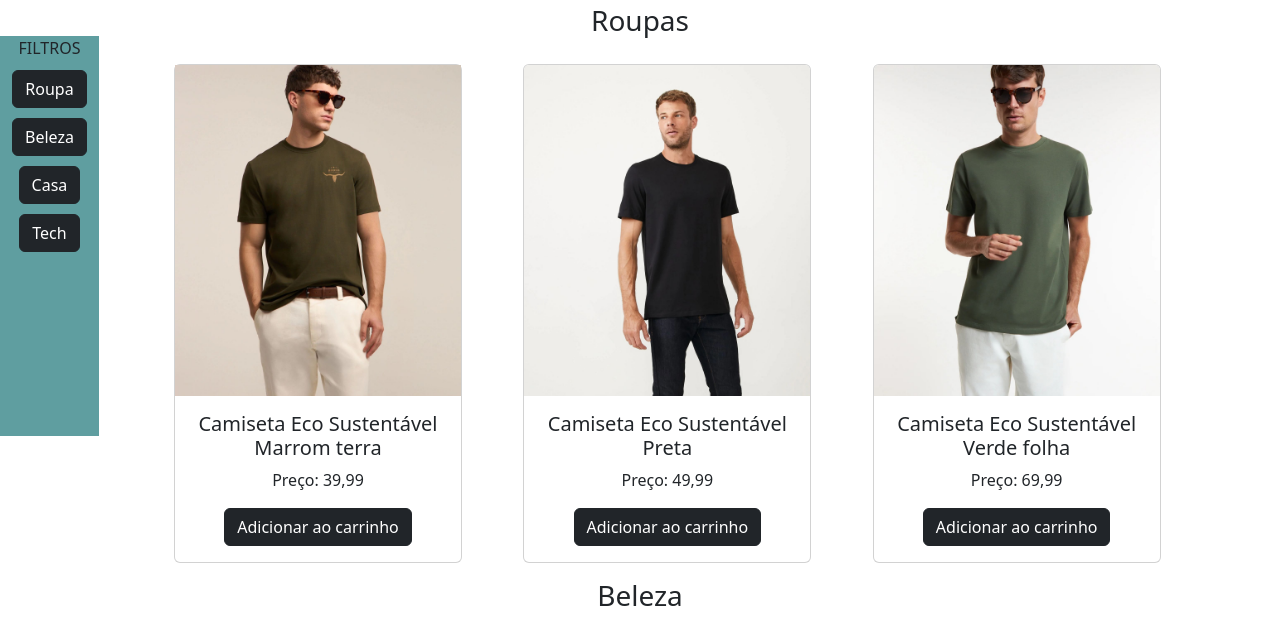
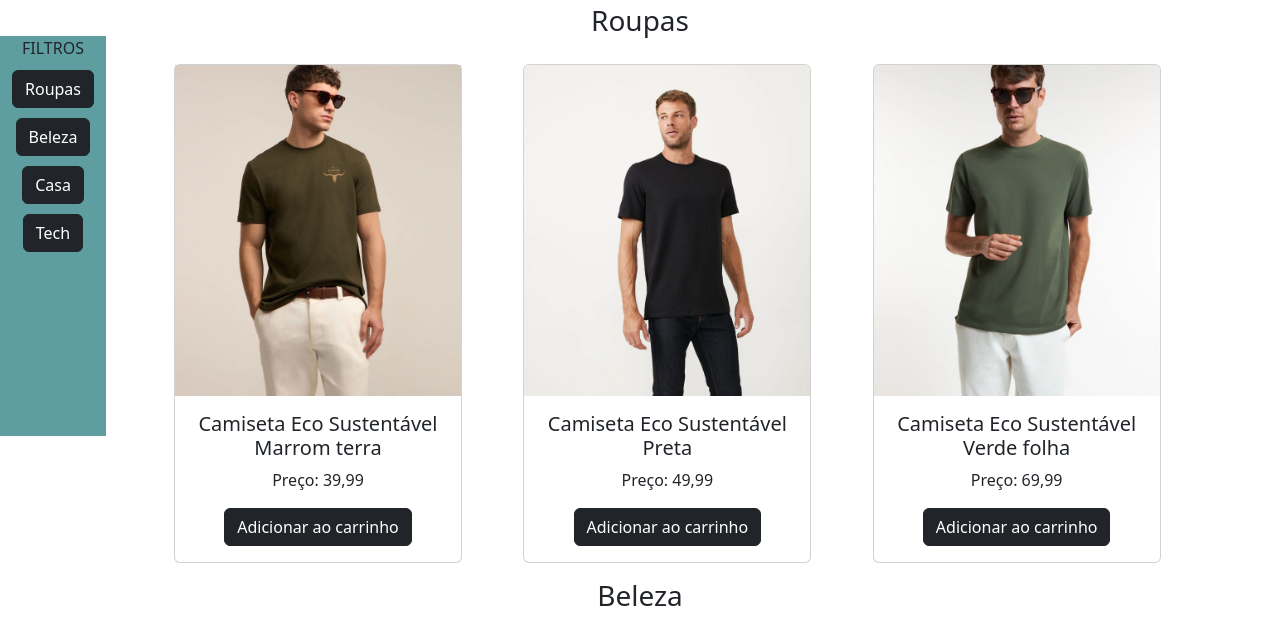
Before and after one commit to Adolfohada/CP4Front, a plain HTML site: page CP4Front-main1/categorias.html in a window 1280 px wide. Shown: the part 180-800 px from the top of the page. Drawn offline with nearby package versions, Linux system fonts and the light colour scheme.

Commit message:
Add files via upload

```diff
--- a/CP4Front-main1/categorias.html
+++ b/CP4Front-main1/categorias.html
@@ -39,16 +39,16 @@
             <div class="column align-items-start">
                 FILTROS
                 <div class="col">
-                    <a href="#" class="btn btn-dark">Roupa</a>
+                    <a href="#Roupas" class="btn btn-dark">Roupas</a>
                   </div>
                   <div class="col">
-                    <a href="#" class="btn btn-dark">Beleza</a>
+                    <a href="#Beleza" class="btn btn-dark">Beleza</a>
                   </div>
                   <div class="col">
-                    <a href="#" class="btn btn-dark">Casa</a>
+                    <a href="#Casa" class="btn btn-dark">Casa</a>
                   </div>
                   <div class="col">
-                    <a href="#" class="btn btn-dark">Tech</a>
+                    <a href="#Tech" class="btn btn-dark">Tech</a>
                   </div>
             </div>
           </div>
@@ -57,7 +57,7 @@
 
     <div class="container text-center contcategoria">
         <h1>Tabela de produtos</h1>
-        <h3 class="nomerow">Roupas</h3>
+        <h3 id="Roupas"class="nomerow">Roupas</h3>
         <div class="row linha">
             <div class="col">
                 <div class="card" style="width: 18rem;">
@@ -90,7 +90,7 @@
                 </div>
             </div>
         </div>
-        <h3 class="nomerow">Beleza</h3>
+        <h3 id="Beleza" class="nomerow">Beleza</h3>
         <div class="row linha">
             <div class="col">
                 <div class="card" style="width: 18rem;">
@@ -123,7 +123,7 @@
                 </div>
             </div>
         </div>
-        <h3 class="nomerow">Casa</h3>
+        <h3 id="Casa" class="nomerow">Casa</h3>
         <div class="row linha">
             <div class="col">
                 <div class="card" style="width: 18rem;">
@@ -156,7 +156,7 @@
                 </div>
             </div>
         </div>
-        <h3 class="nomerow">Tech</h3>
+        <h3 id="Tech" class="nomerow">Tech</h3>
         <div class="row linha">
             <div class="col">
                 <div class="card" style="width: 18rem;">
```
